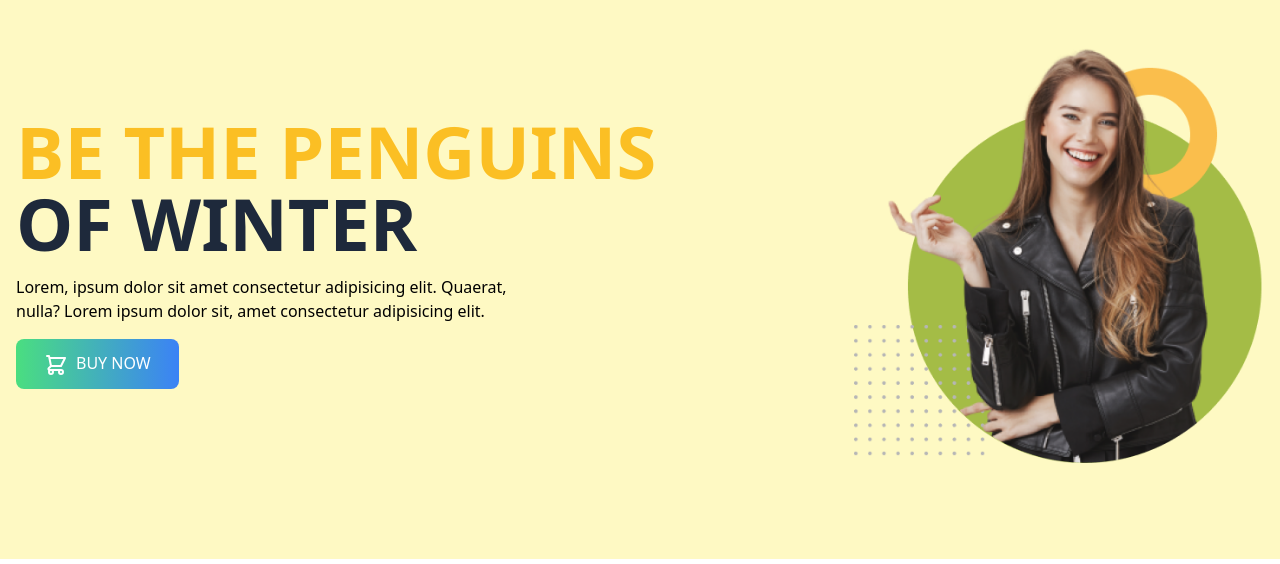
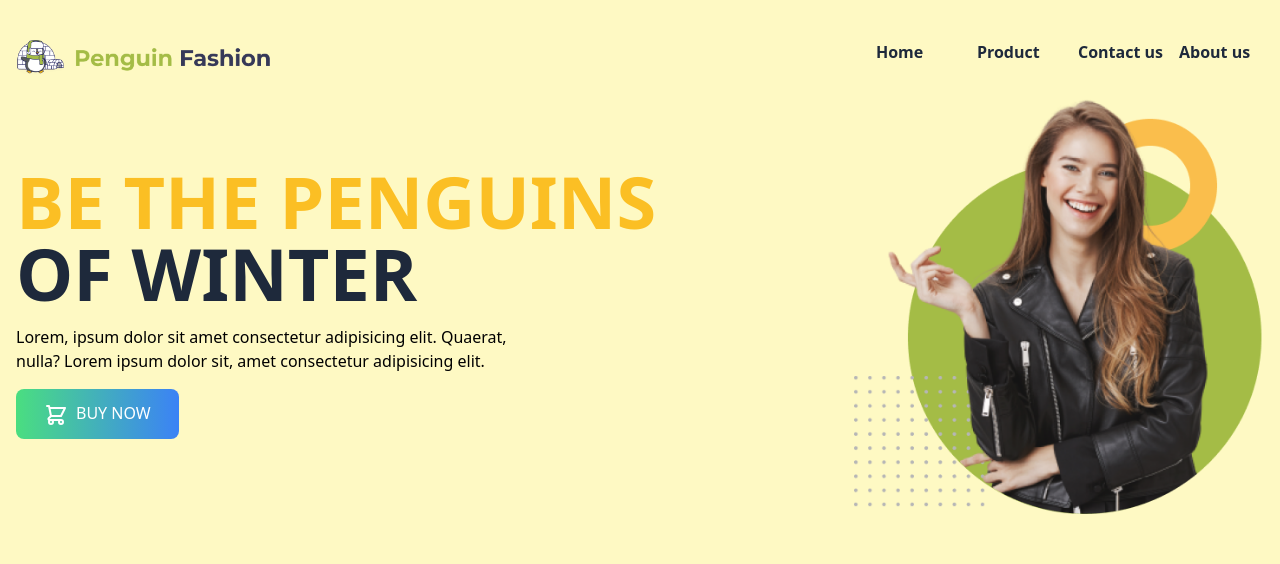
Before and after one commit to ahsan-emon/penguin-fashion-tailwind, a plain HTML site: page index.html in a window 1280 px wide. Shown: the top 564 px of the page. Drawn offline with nearby package versions, Linux system fonts and the light colour scheme.

Commit message:
menu part completed

```diff
--- a/index.html
+++ b/index.html
@@ -10,7 +10,20 @@
     <!-- header start  grid grid-cols-2 items-center-->
     <header class="bg-yellow-100">
         <div class="container mx-auto pb-24 pt-10 px-4">
-            <div class="md:flex justify-around items-center">
+            <div class="md:flex justify-between mb-4">
+                <div>
+                    <img class="w-64" src="icons/Group 33072.png" alt="">
+                </div>
+                <div class="md:my-0 my-4">
+                    <ul class="grid grid-cols-4 gap-x-4">
+                        <li><a class="text-slate-800 font-bold" href="">Home</a></li>
+                        <li><a class="text-slate-800 font-bold" href="">Product</a></li>
+                        <li><a class="text-slate-800 font-bold" href="">Contact us</a></li>
+                        <li><a class="text-slate-800 font-bold" href="">About us</a></li>
+                    </ul>
+                </div>
+            </div>
+            <div class="md:flex justify-between items-center">
                 <div class="space-y-4">
                     <h1 class="text-7xl uppercase font-bold text-slate-800"><span class="text-amber-400">Be the Penguins</span><br> of Winter</h1>
                     <p class="w-3/5">Lorem, ipsum dolor sit amet consectetur adipisicing elit. Quaerat, nulla? Lorem ipsum dolor sit, amet consectetur adipisicing elit.</p>
```
